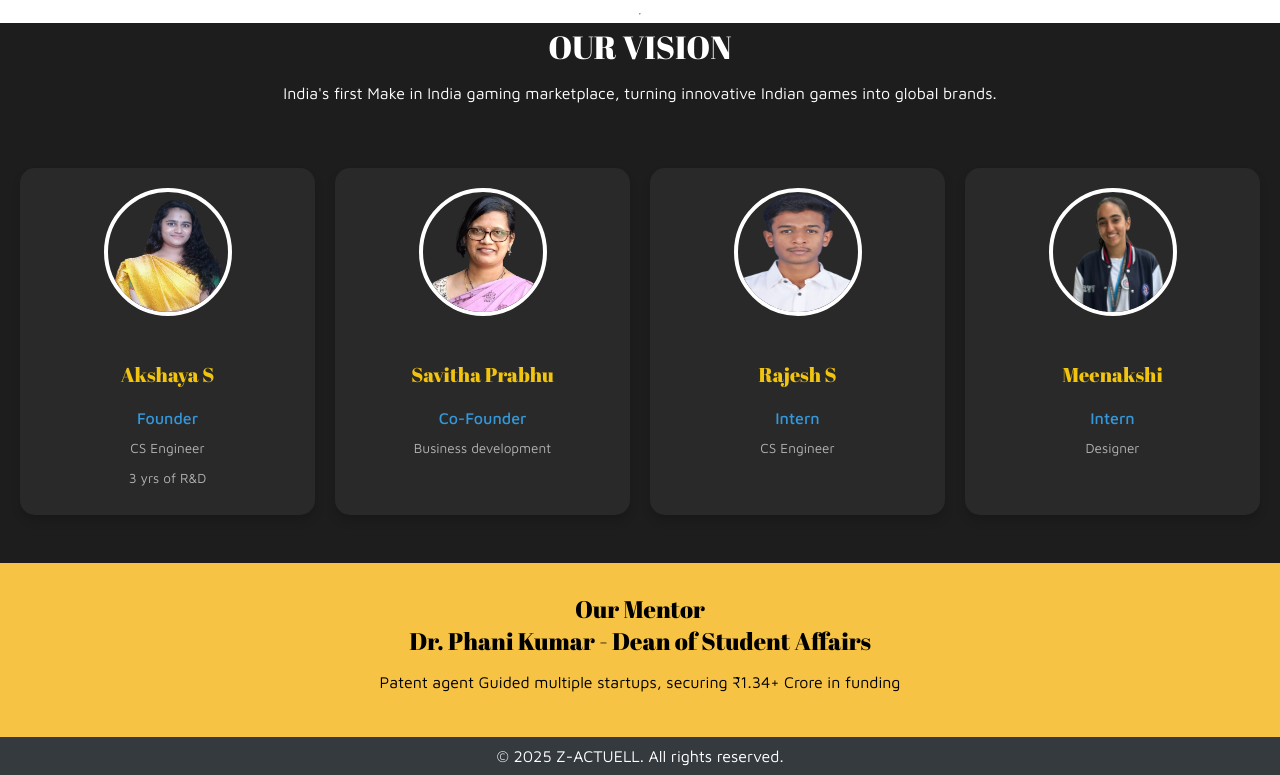
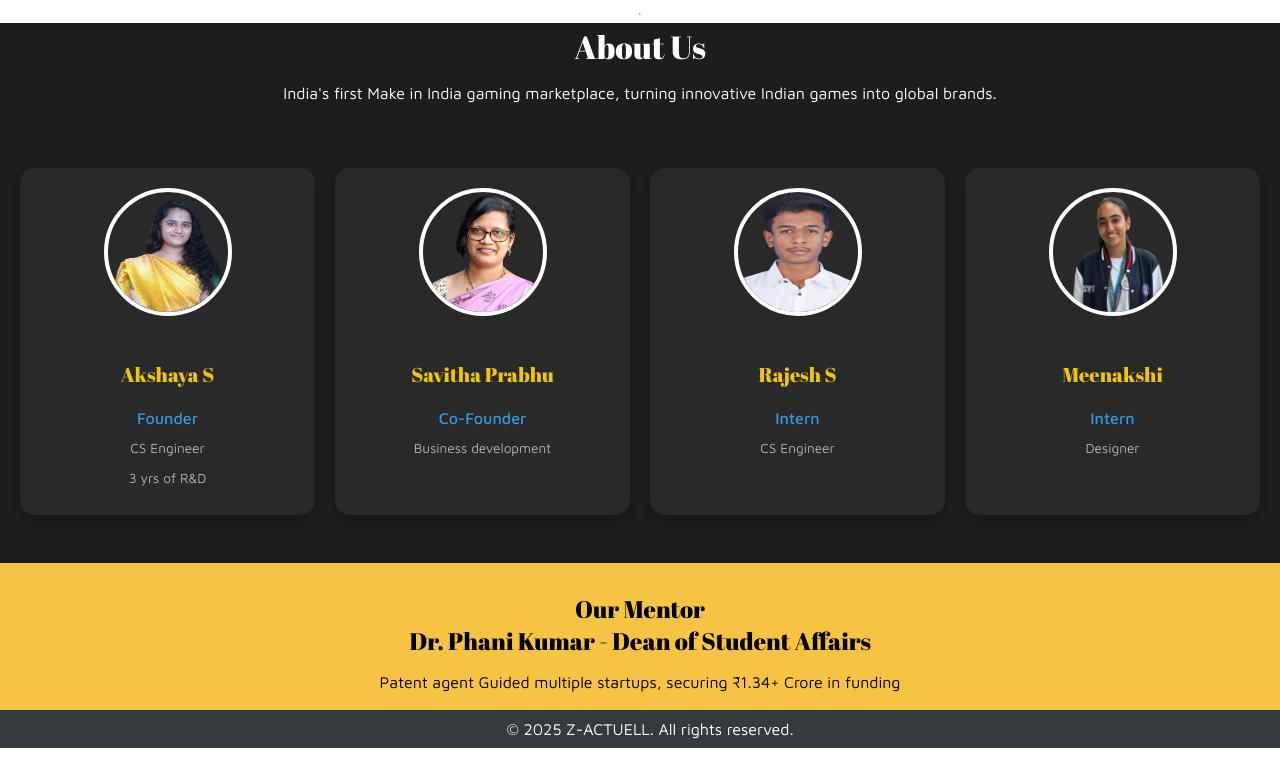
Before and after one commit to APOORV7G/zactuell, a plain HTML site: page Files/html/about_us.html in a window 1280 px wide. Shown: the part 52-827 px from the top of the page. After the commit the page ends 800 px from the top, so only its background shows below. Drawn offline with Linux system fonts and the light colour scheme.

Commit message:
changes v1

```diff
--- a/Files/html/about_us.html
+++ b/Files/html/about_us.html
@@ -29,7 +29,7 @@
     </nav>
     <hr />
     <section class="section card">
-      <h2 class="title">OUR VISION</h2>
+      <h2 class="title">About Us</h2>
       <p class="text">
         India's first Make in India gaming marketplace, turning innovative
         Indian games into global brands.
@@ -93,6 +93,6 @@
     </div>
 
     <!-- Footer -->
-    <div class="footer">&copy; 2025 Z-ACTUELL. All rights reserved.</div>
+    <div class="footer" style="left: 0; bottom:0; position:fixed; width:100vw">&copy; 2025 Z-ACTUELL. All rights reserved.</div>
   </body>
 </html>
```
Also changed, not shown: Files/html/contact.html (+1 -1 lines), Files/html/innovation.html (+2 -2 lines).
